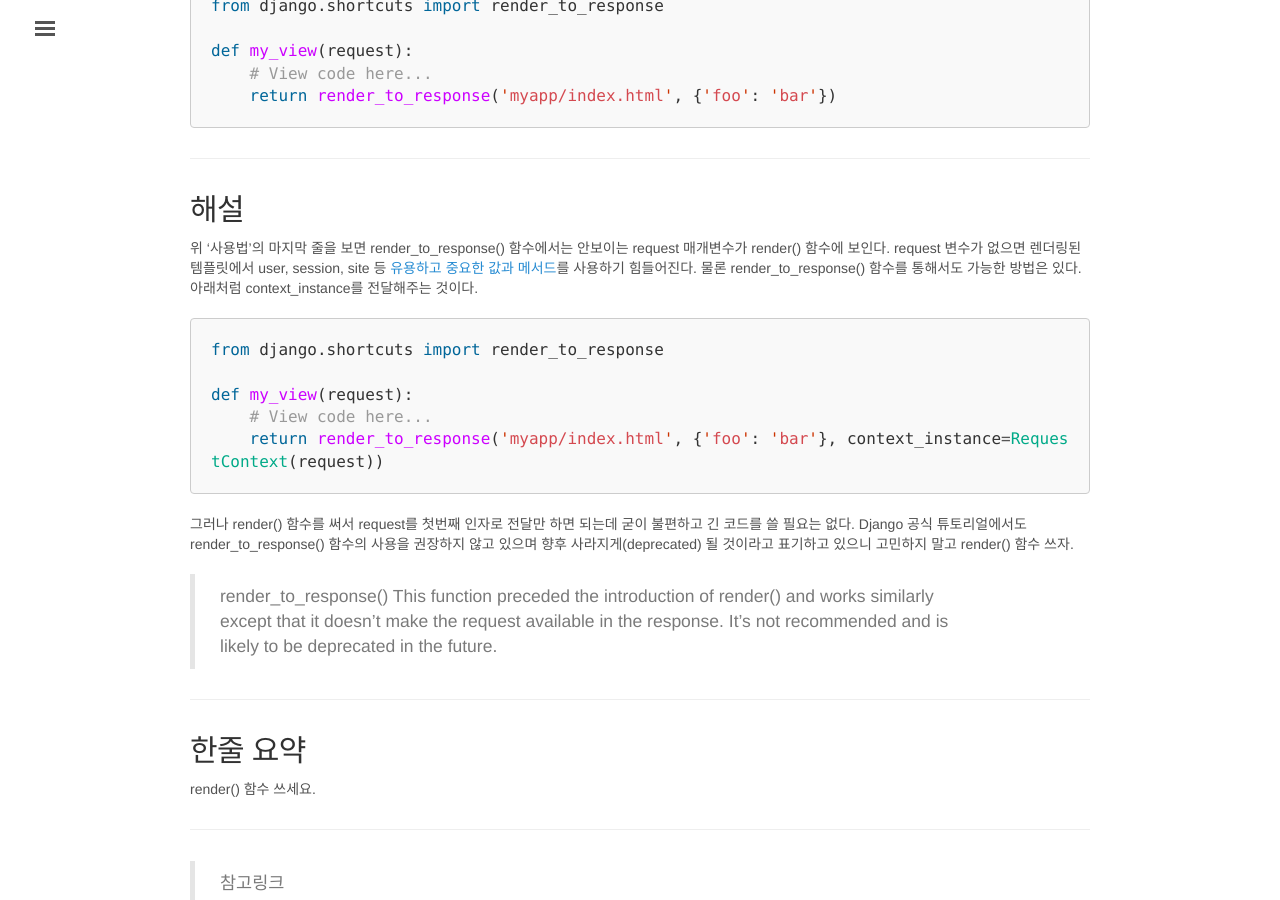
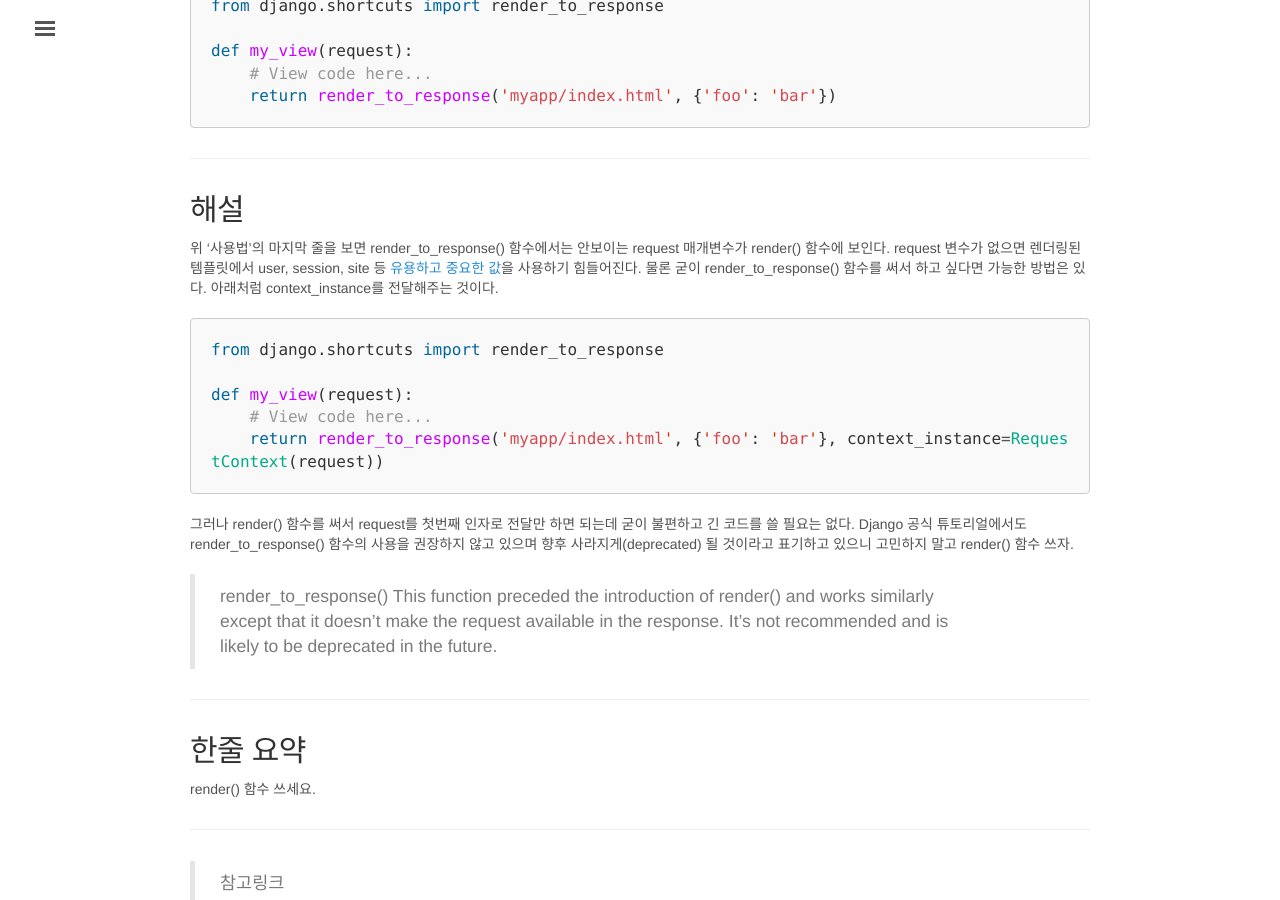
Before and after one commit to jwkcp/jwkcp.github.com, a Jekyll site: the page built from _posts/2017-02-22-wtdb-render-render-to-response.md, in a window 1280 px wide and 900 px high, scrolled down 1155 px. Built offline with Jekyll 4.4.1, drawn with Linux system fonts in a browser that asks for light colours; comment, search, counter and statistics services are not loaded.

Commit message:
신규 포스팅

```diff
--- a/_posts/2017-02-22-wtdb-render-render-to-response.md
+++ b/_posts/2017-02-22-wtdb-render-render-to-response.md
@@ -42,7 +42,7 @@ def my_view(request):
 ***
 
 ## 해설
-위 '사용법'의 마지막 줄을 보면 render_to_response() 함수에서는 안보이는 request 매개변수가 render() 함수에 보인다. request 변수가 없으면 렌더링된 템플릿에서 user, session, site 등 [유용하고 중요한 값과 메서드]("https://docs.djangoproject.com/en/1.10/ref/request-response/")를 사용하기 힘들어진다. 물론 render_to_response() 함수를 통해서도 가능한 방법은 있다. 아래처럼 context_instance를 전달해주는 것이다.
+위 '사용법'의 마지막 줄을 보면 render_to_response() 함수에서는 안보이는 request 매개변수가 render() 함수에 보인다. request 변수가 없으면 렌더링된 템플릿에서 user, session, site 등 [유용하고 중요한 값]("https://docs.djangoproject.com/en/1.10/ref/request-response/")을 사용하기 힘들어진다. 물론 굳이 render_to_response() 함수를 써서 하고 싶다면 가능한 방법은 있다. 아래처럼 context_instance를 전달해주는 것이다.
 
 {% highlight python %}
 from django.shortcuts import render_to_response
```
